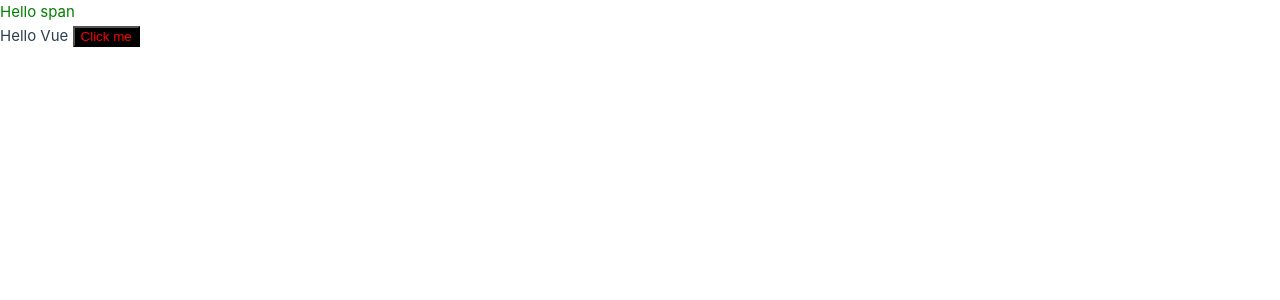
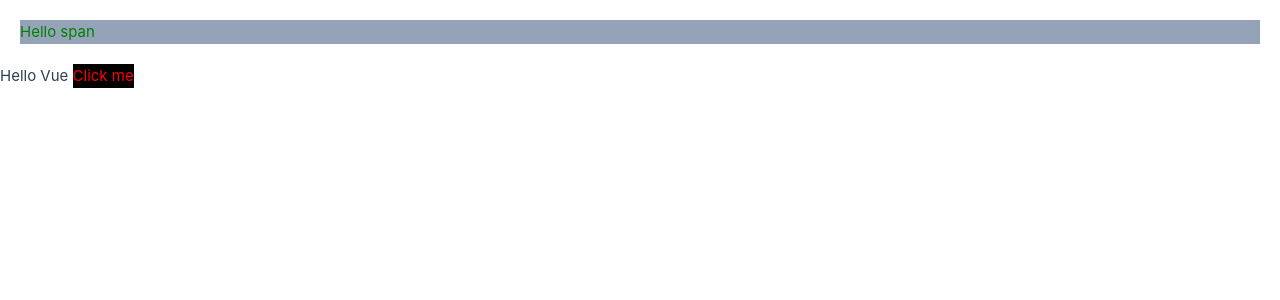
Before and after one commit to goitacademy/vue-course-code, a Vue app: page / in a window 1280 px wide. Shown: the top 300 px of the page. Built offline with nearby package versions, Linux system fonts and the light colour scheme.

Commit message:
add tailwind

```diff
--- a/package.json
+++ b/package.json
@@ -18,9 +18,12 @@
     "@rushstack/eslint-patch": "^1.3.3",
     "@vitejs/plugin-vue": "^4.4.0",
     "@vue/eslint-config-prettier": "^8.0.0",
+    "autoprefixer": "^10.4.16",
     "eslint": "^8.49.0",
     "eslint-plugin-vue": "^9.17.0",
+    "postcss": "^8.4.31",
     "prettier": "^3.0.3",
+    "tailwindcss": "^3.3.5",
     "vite": "^4.4.11"
   }
 }
--- /dev/null
+++ b/postcss.config.js
@@ -0,0 +1,6 @@
+module.exports = {
+  plugins: {
+    tailwindcss: {},
+    autoprefixer: {},
+  },
+}
--- a/src/App.vue
+++ b/src/App.vue
@@ -8,7 +8,7 @@
 </script>
 
 <template>
-  <span class="btn">Hello span</span>
+  <span class="btn m-5 block bg-slate-400">Hello span</span>
   <div>Hello Vue <IButton :class="classes"></IButton></div>
 </template>
 
--- a/src/assets/base.css
+++ b/src/assets/base.css
@@ -1,4 +1,8 @@
 /* color palette from <https://github.com/vuejs/theme> */
+@tailwind base;
+@tailwind components;
+@tailwind utilities;
+
 :root {
   --vt-c-white: #ffffff;
   --vt-c-white-soft: #f8f8f8;
--- /dev/null
+++ b/tailwind.config.js
@@ -0,0 +1,8 @@
+/** @type {import('tailwindcss').Config} */
+module.exports = {
+  content: ['./src/**/*.{js,ts,vue,jsx,tsx}'],
+  theme: {
+    extend: {}
+  },
+  plugins: []
+}
```
Also changed, not shown: 1 other file (tests, documents, lock files or other folders).
